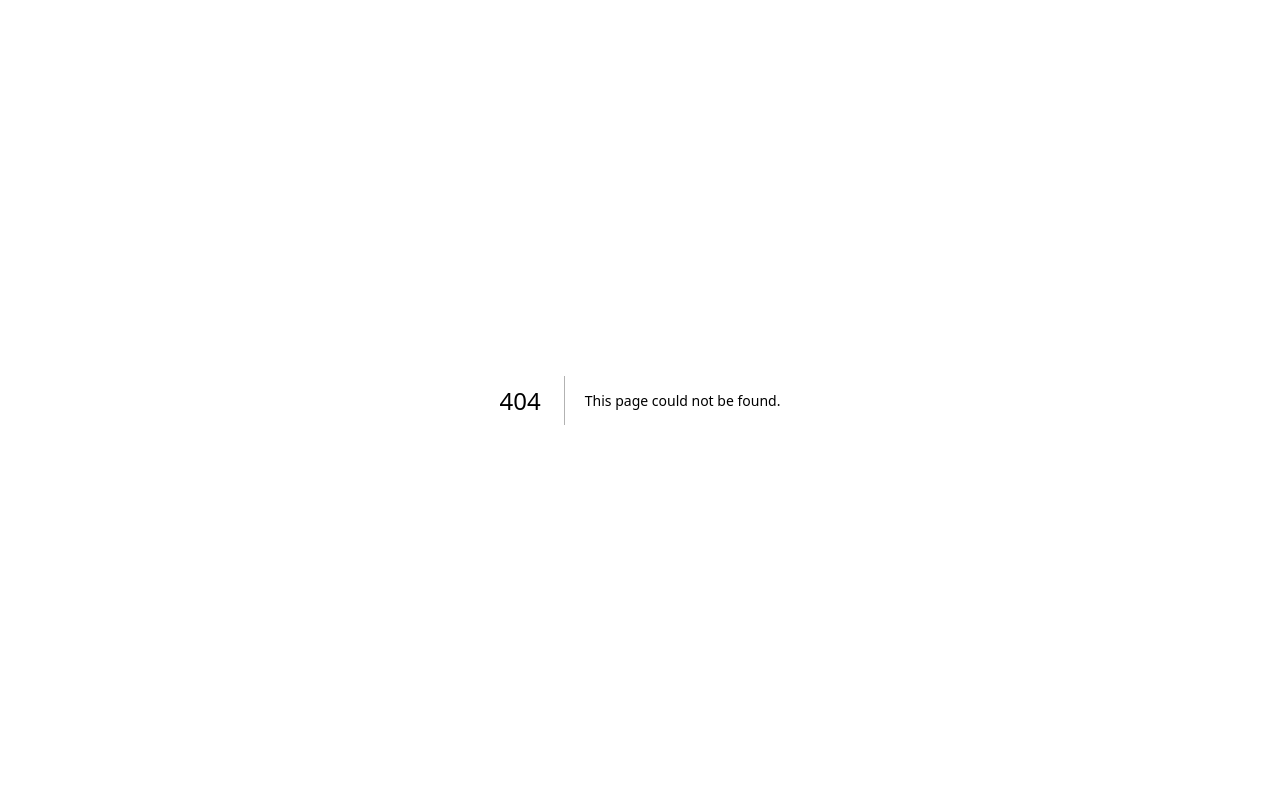
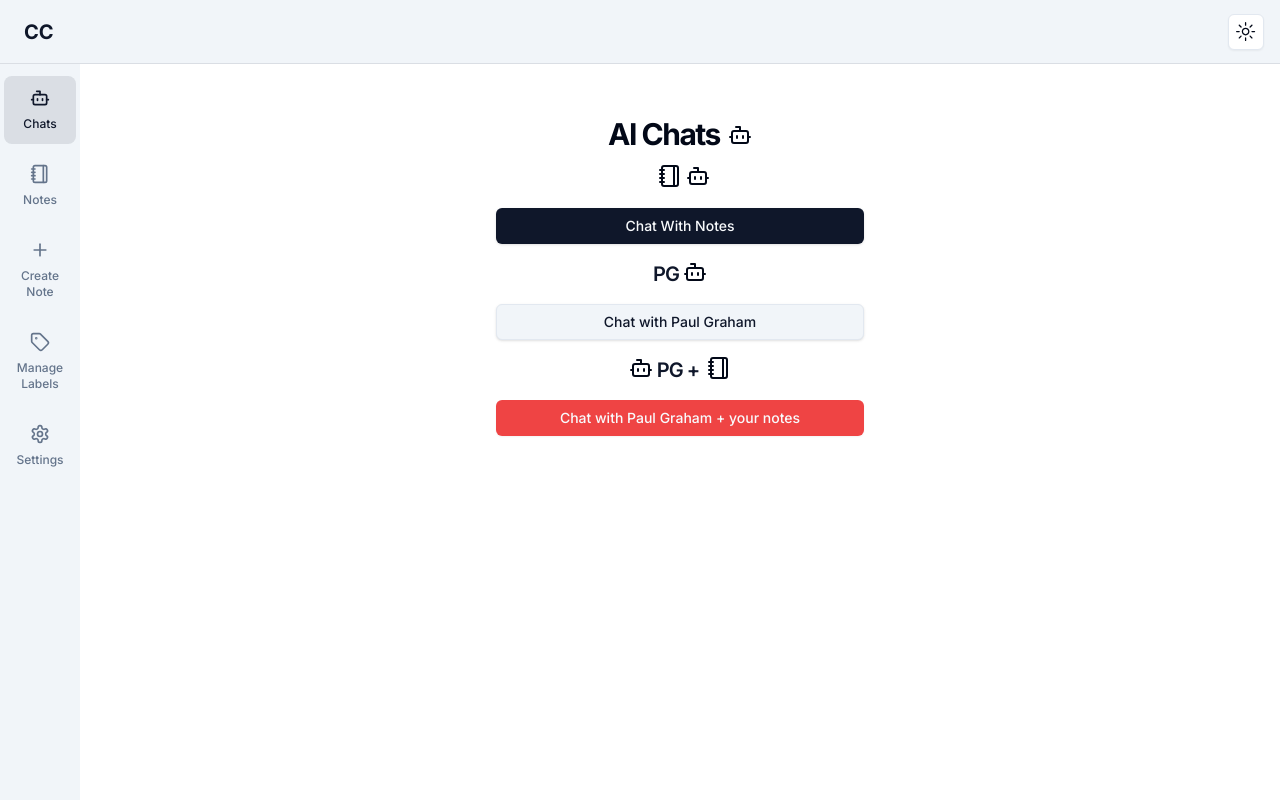
Before and after one commit to jmor1234/pg-ai, a Next.js app: page /chats in a window 1280 px wide. Before the commit this address had no page. Built offline with nearby package versions, Linux system fonts and the light colour scheme.

Commit message:
chat page

```diff
--- a/app/(frontend)/_components/navbar.tsx
+++ b/app/(frontend)/_components/navbar.tsx
@@ -2,6 +2,8 @@
 import Link from "next/link";
 import React from "react";
 import MobileSidebar from "./mobile-sidebar";
+import { DarkMode } from "@/components/ui/DarkMode";
+import { Button } from "@/components/ui/button";
 
 const Navbar = () => {
   return (
@@ -11,13 +13,14 @@
     >
       <div className="flex items-center ">
         <MobileSidebar />
-        <Link href="">
-          <h1 className="hidden md:block text-xl md:text-3xl font-bold text-primary">
-            companion.ai
+        <Link href="/">
+          <h1 className="hidden md:block text-lg md:text-xl font-bold text-primary p-2">
+            CC
           </h1>
         </Link>
       </div>
       <div className="flex items-center gap-x-3">
+        <DarkMode />
         <UserButton />
       </div>
     </div>
--- a/app/(frontend)/_components/sidebar.tsx
+++ b/app/(frontend)/_components/sidebar.tsx
@@ -1,7 +1,7 @@
 "use client"
 
 import { cn } from '@/lib/utils'
-import { Home, Plus, Settings, StickyNoteIcon, TagIcon } from 'lucide-react'
+import { BotIcon, Home, NotebookIcon, Plus, Settings, StickyNoteIcon, TagIcon } from 'lucide-react'
 import { usePathname } from 'next/navigation'
 import { useRouter } from 'next/navigation'
 import React from 'react'
@@ -12,9 +12,14 @@
 
   const routes = [
     {
-      icon: Home,
-      href: '/',
-      label: 'Home'
+      icon: BotIcon,
+      href: '/chats',
+      label: 'Chats'
+    },
+    {
+      icon: NotebookIcon,
+      href: '/notes',
+      label: 'Notes'
     },
     {
       icon: Plus,
--- /dev/null
+++ b/app/(frontend)/chats/page.tsx
@@ -0,0 +1,47 @@
+import { Button } from "@/components/ui/button";
+import { BotIcon, NotebookIcon } from "lucide-react";
+import Link from "next/link";
+import React from "react";
+
+const Chats = () => {
+  return (
+    <div className="max-w-3xl mx-auto mt-10">
+      <div className="flex items-center justify-center">
+        <h1 className="text-2xl md:text-3xl tracking-tighter font-bold text-center p-3">
+          AI Chats
+          <BotIcon className="h-6 w-6 inline-block ml-2 mb-1" />
+        </h1>
+      </div>
+      <div className="flex items-center justify-center">
+        <NotebookIcon className="h-6 w-6 inline-block ml-2 mb-1" />
+        <BotIcon className="h-6 w-6 inline-block ml-1 mb-1" />
+      </div>
+      <div className="flex flex-col gap-4 p-4 max-w-[400px] mx-auto">
+        <Button className="" asChild>
+          <Link href="/chats/notes">Chat With Notes</Link>
+        </Button>
+        <div className="flex items-center justify-center">
+          <span className="text-xl font-semibold tracking-tighter text-primary">
+            PG
+          </span>
+          <BotIcon className="h-6 w-6 inline-block ml-1 mb-1" />
+        </div>
+        <Button className="bg-secondary text-primary border" asChild>
+          <Link href="/chats/pg">Chat with Paul Graham</Link>
+        </Button>
+        <div className="flex items-center justify-center">
+          <BotIcon className="h-6 w-6 inline-block mr-1 mb-1" />
+          <span className="text-xl font-semibold tracking-tighter text-primary">
+            PG +
+          </span>
+          <NotebookIcon className="h-6 w-6 inline-block ml-2 mb-1" />
+        </div>
+        <Button className="" variant="destructive" asChild>
+          <Link href="/chats/pg-notes">Chat with Paul Graham + your notes</Link>
+        </Button>
+      </div>
+    </div>
+  );
+};
+
+export default Chats;
--- a/app/layout.tsx
+++ b/app/layout.tsx
@@ -2,6 +2,7 @@
 import { Inter } from "next/font/google";
 import "./globals.css";
 import { ClerkProvider } from '@clerk/nextjs'
+import { ThemeProvider } from "@/components/ui/theme-provider";
 
 const inter = Inter({ subsets: ["latin"] });
 
@@ -17,8 +18,17 @@
 }>) {
   return (
     <ClerkProvider>
-    <html lang="en">
-      <body className={inter.className}>{children}</body>
+    <html lang="en" suppressHydrationWarning>
+      <body className={inter.className}>
+        <ThemeProvider
+          attribute="class"
+          defaultTheme="system"
+          enableSystem={true}
+          disableTransitionOnChange={true}
+        >
+          {children}
+        </ThemeProvider>
+      </body>
     </html>
     </ClerkProvider>
   );
--- /dev/null
+++ b/components/ui/DarkMode.tsx
@@ -0,0 +1,40 @@
+"use client"
+
+import * as React from "react"
+import { MoonIcon, SunIcon } from "@radix-ui/react-icons"
+import { useTheme } from "next-themes"
+
+import { Button } from "@/components/ui/button"
+import {
+  DropdownMenu,
+  DropdownMenuContent,
+  DropdownMenuItem,
+  DropdownMenuTrigger,
+} from "@/components/ui/dropdown-menu"
+
+export function DarkMode() {
+  const { setTheme } = useTheme()
+
+  return (
+    <DropdownMenu>
+      <DropdownMenuTrigger asChild>
+        <Button variant="outline" size="icon">
+          <SunIcon className="h-[1.2rem] w-[1.2rem] rotate-0 scale-100 transition-all dark:-rotate-90 dark:scale-0" />
+          <MoonIcon className="absolute h-[1.2rem] w-[1.2rem] rotate-90 scale-0 transition-all dark:rotate-0 dark:scale-100" />
+          <span className="sr-only">Toggle theme</span>
+        </Button>
+      </DropdownMenuTrigger>
+      <DropdownMenuContent align="end">
+        <DropdownMenuItem onClick={() => setTheme("light")}>
+          Light
+        </DropdownMenuItem>
+        <DropdownMenuItem onClick={() => setTheme("dark")}>
+          Dark
+        </DropdownMenuItem>
+        <DropdownMenuItem onClick={() => setTheme("system")}>
+          System
+        </DropdownMenuItem>
+      </DropdownMenuContent>
+    </DropdownMenu>
+  )
+}
--- /dev/null
+++ b/components/ui/theme-provider.tsx
@@ -0,0 +1,9 @@
+"use client"
+
+import * as React from "react"
+import { ThemeProvider as NextThemesProvider } from "next-themes"
+import { type ThemeProviderProps } from "next-themes/dist/types"
+
+export function ThemeProvider({ children, ...props }: ThemeProviderProps) {
+  return <NextThemesProvider {...props}>{children}</NextThemesProvider>
+}
--- a/package.json
+++ b/package.json
@@ -33,6 +33,7 @@
     "fs": "^0.0.1-security",
     "lucide-react": "^0.363.0",
     "next": "14.1.3",
+    "next-themes": "^0.3.0",
     "openai": "^4.28.4",
     "prisma": "^5.11.0",
     "query-string": "^9.0.0",
```
Also changed, not shown: 1 other file (tests, documents, lock files or other folders).
